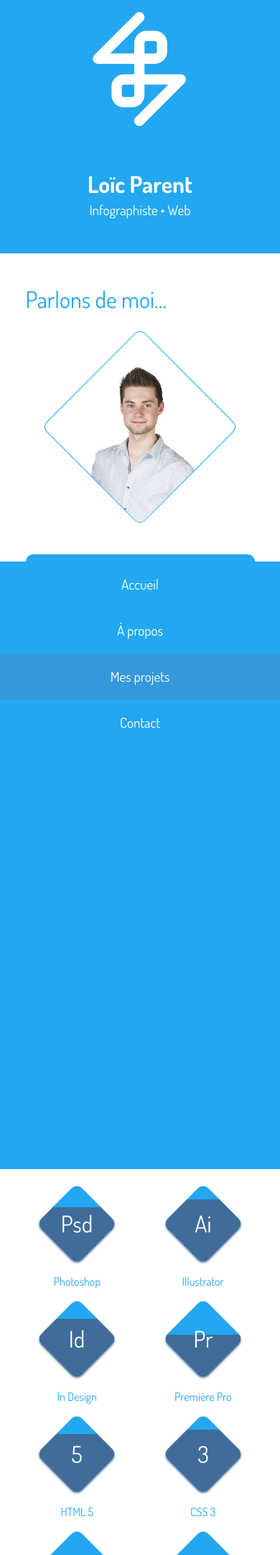
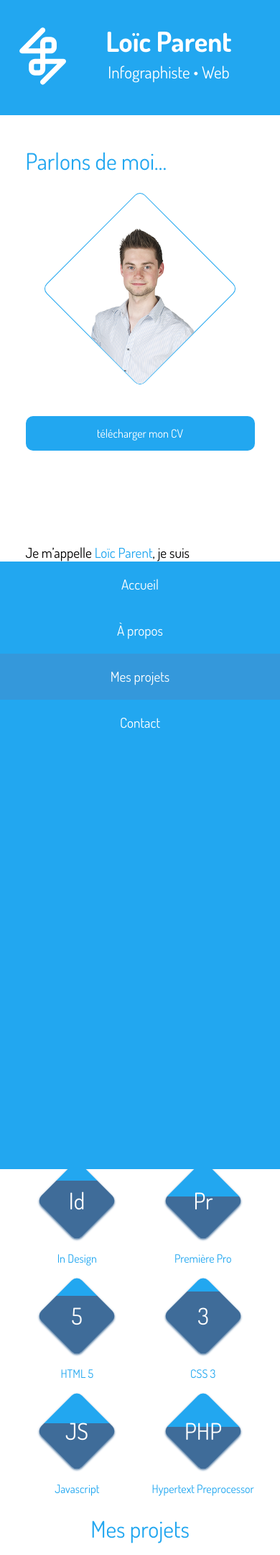
Before and after one commit to loicparent/site-portefolio, a PHP site: page /index.php in a window 390 px wide. Shown: the part 64-2224 px from the top of the page at 72% size. Run offline with PHP 8.4, Linux system fonts and the light colour scheme.

Commit message:
update css file

```diff
--- a/css/main.css
+++ b/css/main.css
@@ -950,6 +975,7 @@
   float: left;
   height: 20em;
   margin-top: 2.5em;
+  margin-left: 10%;
 }
 
 .topPresentation__title1 {
@@ -1215,6 +1241,46 @@
   float: left;
   width: 33.33333%;
   overflow: hidden;
+}
+
+.works div.centerZone {
+  position: relative;
+}
+
+.works__switchProject {
+  position: absolute;
+  right: 2em;
+  bottom: -5px;
+  border: 1px solid #22A7F0;
+  border-radius: 5px;
+  padding: 1px;
+  background-color: #22A7F0;
+}
+
+.works__switchProject a {
+  text-decoration: none;
+  color: white;
+  padding: 0.5em;
+  margin-right: 2px;
+  border-radius: 5px;
+  display: block;
+  float: left;
+}
+
+.works__switchProject a:last-child {
+  margin-right: 0;
+}
+
+.works__switchProject a.active {
+  background-color: #fff;
+  color: #22A7F0;
+  outline: none;
+}
+
+.works__switchProject a:hover, .works__switchProject a:focus {
+  background-color: #3F6C99;
+  color: white;
+  outline: none;
 }
 
 .project__picture {
@@ -1645,16 +1704,16 @@
     width: 100%;
     background-color: #22A7F0;
   }
-  .topPresentation .centerZone img {
-    float: none;
-    margin: auto;
-    width: 50%;
-  }
-  body .topPresentation {
-    padding-top: 1em;
+  body .topPresentation .centerZone img {
+    height: 10em;
+  }
+  body .topPresentation .centerZone h1 {
+    font-size: 1.2em;
+    margin-top: 2em;
   }
   .topPresentation {
     height: 22em;
+    padding-top: 1em;
   }
   .topPresentation h1 {
     text-align: center;
@@ -1819,21 +1894,11 @@
   }
   /* fin page projets */
   .topPresentation .centerZone img {
-    display: block;
-    float: none;
-    height: 10em;
-    margin-top: 0;
-    margin: auto;
-  }
-  .topPresentation__title1 {
-    font-size: 3em;
-    padding-top: 1em;
-    margin-left: auto;
-  }
-  .topPresentation__title2 {
-    font-size: 2em;
-    padding-top: 0em;
-    margin-left: auto;
+    height: 15em;
+  }
+  .topPresentation .centerZone h1 {
+    font-size: 0.7em;
+    margin-top: 2em;
   }
   .contact__form--left {
     float: none;
@@ -1960,12 +2022,39 @@
     padding-left: 5%;
     padding-right: 5%;
   }
+  .topPresentation .centerZone img {
+    margin-left: 0;
+  }
 }
 
 @media screen and (max-width: 1151px) and (orientation: landscape) {
   .aboutMe__skills--item:last-child {
     opacity: 1;
     top: 0em;
+  }
+}
+
+@media screen and (max-width: 415px) {
+  body .topPresentation .centerZone {
+    padding: 0;
+  }
+  body .topPresentation .centerZone img {
+    height: 5em;
+    margin-top: 0;
+  }
+  body .topPresentation .centerZone h1 {
+    font-size: 1.2em;
+    margin-top: 2em;
+  }
+  body .topPresentation__title1 {
+    padding-top: 0;
+  }
+  .topPresentation {
+    height: 10em;
+    padding-top: 0;
+  }
+  .section.aboutMe {
+    margin-top: 10em;
   }
 }
 
```
Also changed, not shown: other parts of css/main.css (+45 -14 lines).
